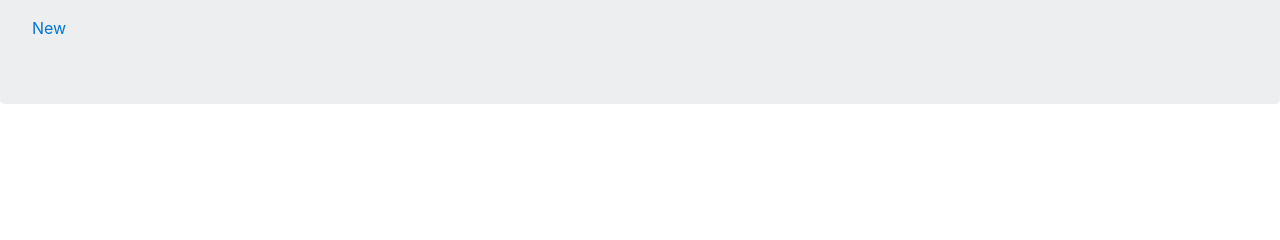
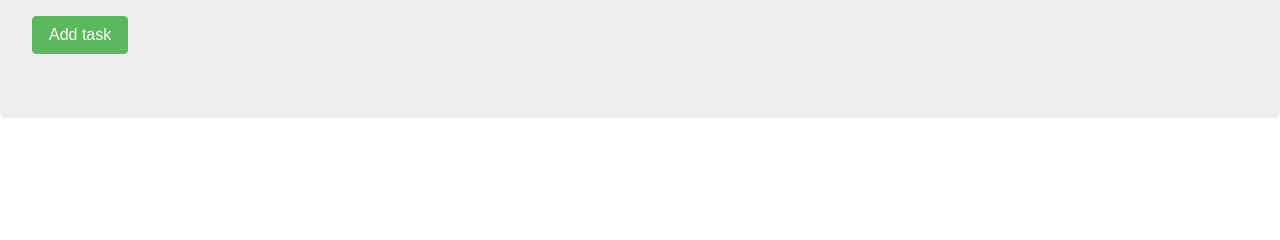
Before and after one commit to AdamovskiyAnatoliy/Timemanager, a Django app: page /dreams_list/ in a window 1280 px wide. Shown: the part 208-448 px from the top of the page. Run offline with Django 3.2, Linux system fonts and the light colour scheme; the visitor is signed in with stand-in values (Sample User, id 1); data that the repository does not hold is empty; some libraries are stand-ins or nearby versions.

Commit message:
Add button

```diff
--- a/templates/dream/dreams_list.html
+++ b/templates/dream/dreams_list.html
@@ -23,8 +23,7 @@
       </tbody>
     </table>
 
-    <a href = {% url 'dreams_new' %}>New</a>
-  </div>
+  <a href="{% url 'dreams_new' %}" class="top-menu"><button type="button" class="btn btn-success">Add task</button></a>  </div>
 
 {% endif %}
 
```
